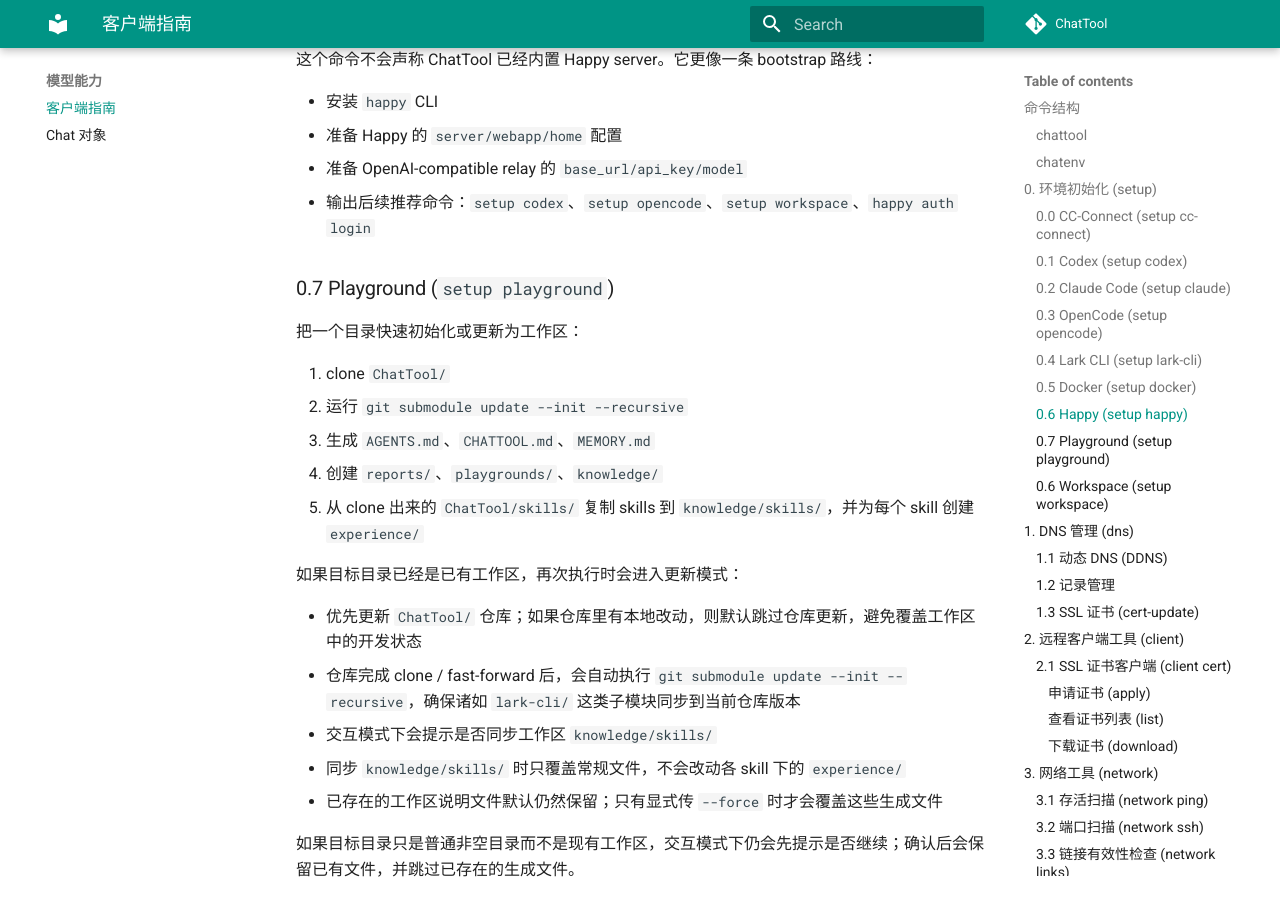
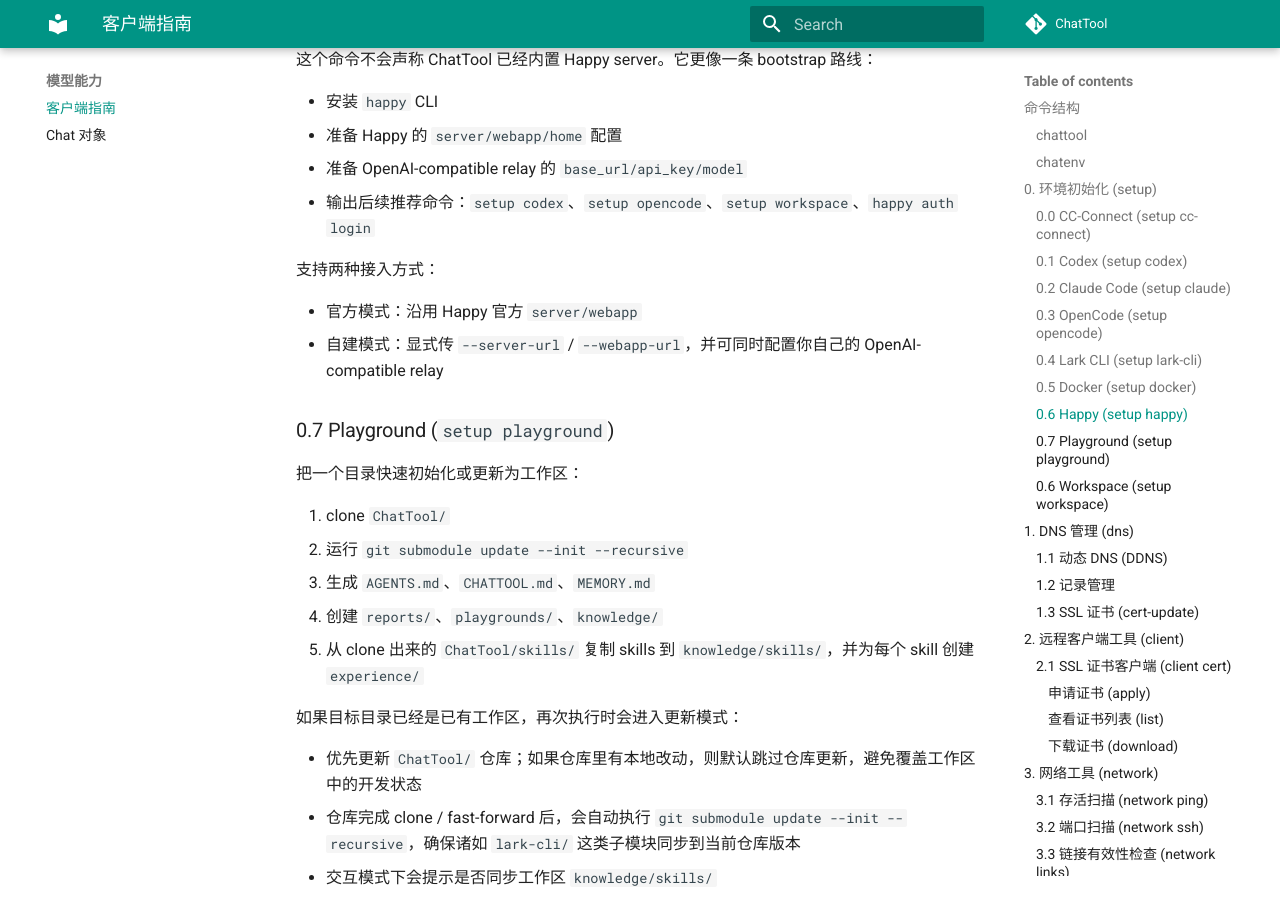
Before and after one commit to cubenlp/ChatTool, an MkDocs documentation site: the page built from docs/client.md, in a window 1280 px wide and 900 px high, scrolled down 4824 px. Built offline with MkDocs 1.6.1 and Material for MkDocs 9.7.7, drawn with Linux system fonts in a browser that asks for light colours; comment, search, counter and statistics services are not loaded; the version menu is left out.

Commit message:
docs: refine happy bootstrap guidance

```diff
--- a/docs/client.md
+++ b/docs/client.md
@@ -217,6 +217,11 @@
 - 准备 Happy 的 `server/webapp/home` 配置
 - 准备 OpenAI-compatible relay 的 `base_url/api_key/model`
 - 输出后续推荐命令：`setup codex`、`setup opencode`、`setup workspace`、`happy auth login`
+
+支持两种接入方式：
+
+- 官方模式：沿用 Happy 官方 `server/webapp`
+- 自建模式：显式传 `--server-url` / `--webapp-url`，并可同时配置你自己的 OpenAI-compatible relay
 
 ### 0.7 Playground (`setup playground`)
 
```
Also changed, not shown: README.md (+1 -1 lines).
